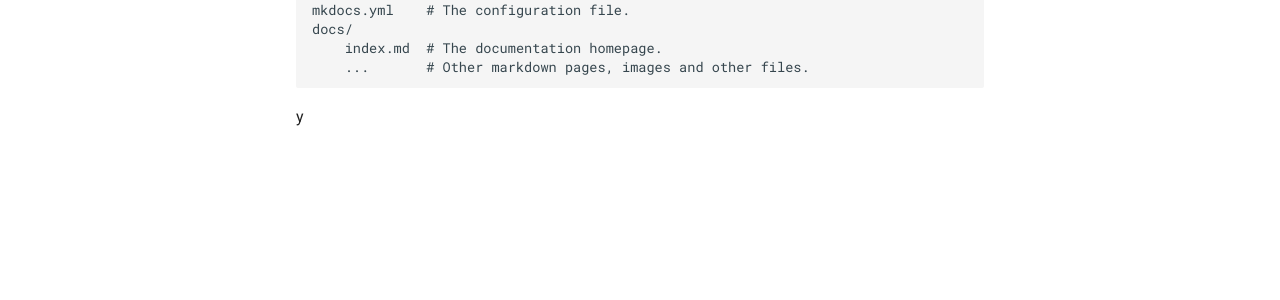
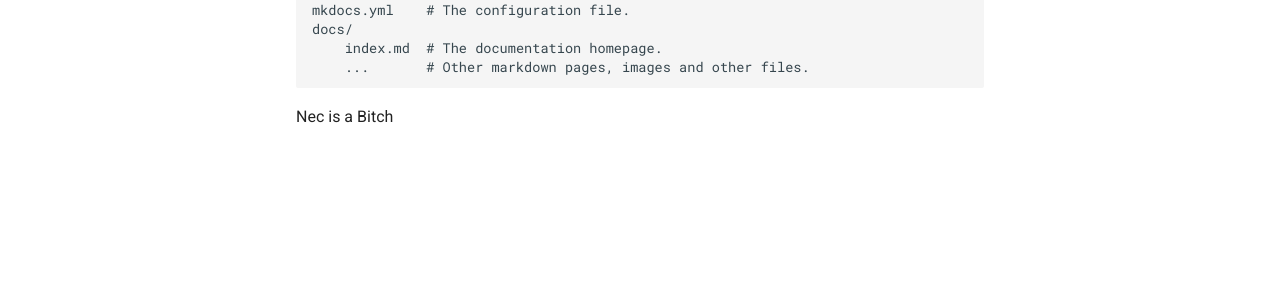
Before and after one commit to FrostDracony/FrostWikiTest, an MkDocs documentation site: the page built from docs/index.md, in a window 1280 px wide. Shown: the part 523-823 px from the top of the page. Built offline with MkDocs 1.6.1 and Material for MkDocs 9.7.7, drawn with Linux system fonts in a browser that asks for light colours.

Commit message:
etyshdjsqt

```diff
--- a/docs/index.md
+++ b/docs/index.md
@@ -15,4 +15,4 @@
     docs/
         index.md  # The documentation homepage.
         ...       # Other markdown pages, images and other files.
-y
+Nec is a Bitch
```
